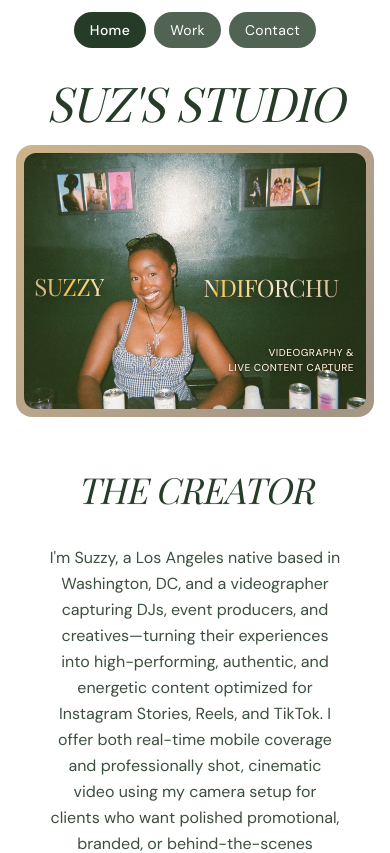
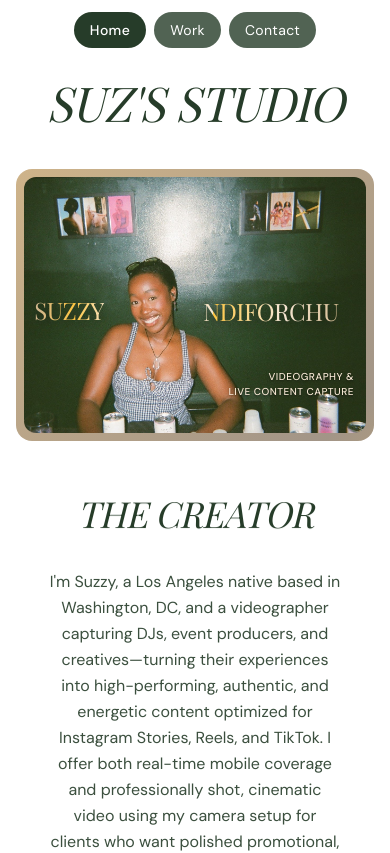
Before and after one commit to buypasses/suzstudio, a Next.js app: page / in a window 390 px wide. Shown: the top 853 px of the page. Built offline with nearby package versions, Linux system fonts and the light colour scheme; a web font is replaced by a local one.

Commit message:
Add paragraph of space between title and hero image
https://claude.ai/code/session_01VGFo53hs3vDNWSR31u6GcB

```diff
--- a/src/app/page.tsx
+++ b/src/app/page.tsx
@@ -29,7 +29,7 @@ export default function Home() {
       </div>
 
       {/* Hero Section - Text overlaid on image like suzstudio.live */}
-      <section className="relative pt-2 pb-2 sm:pt-4 sm:pb-3 lg:pt-4 lg:pb-4">
+      <section className="relative pt-8 pb-2 sm:pt-12 sm:pb-3 lg:pt-4 lg:pb-4">
         <div className="px-4 sm:px-6 lg:px-12 max-w-7xl mx-auto w-full">
           <ScaleReveal>
             {/* Animated gradient border wrapper */}
```
